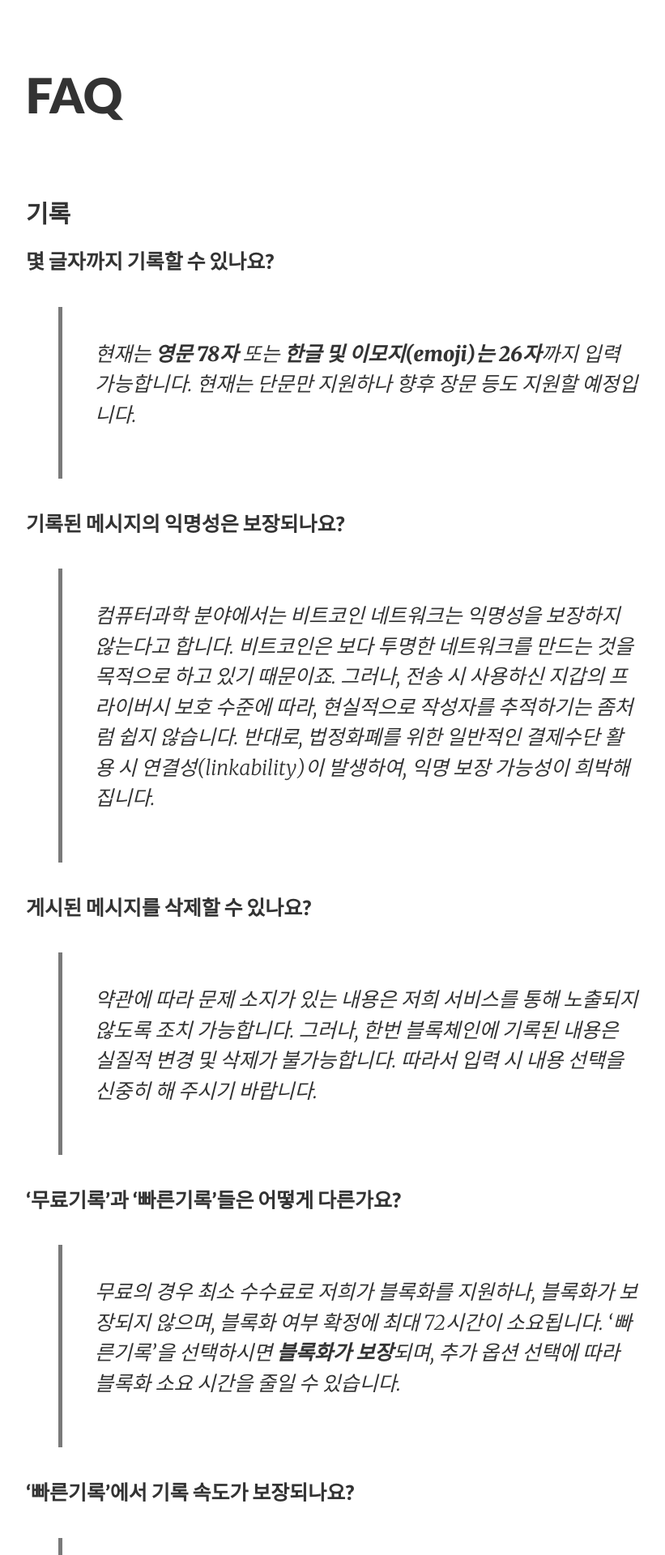
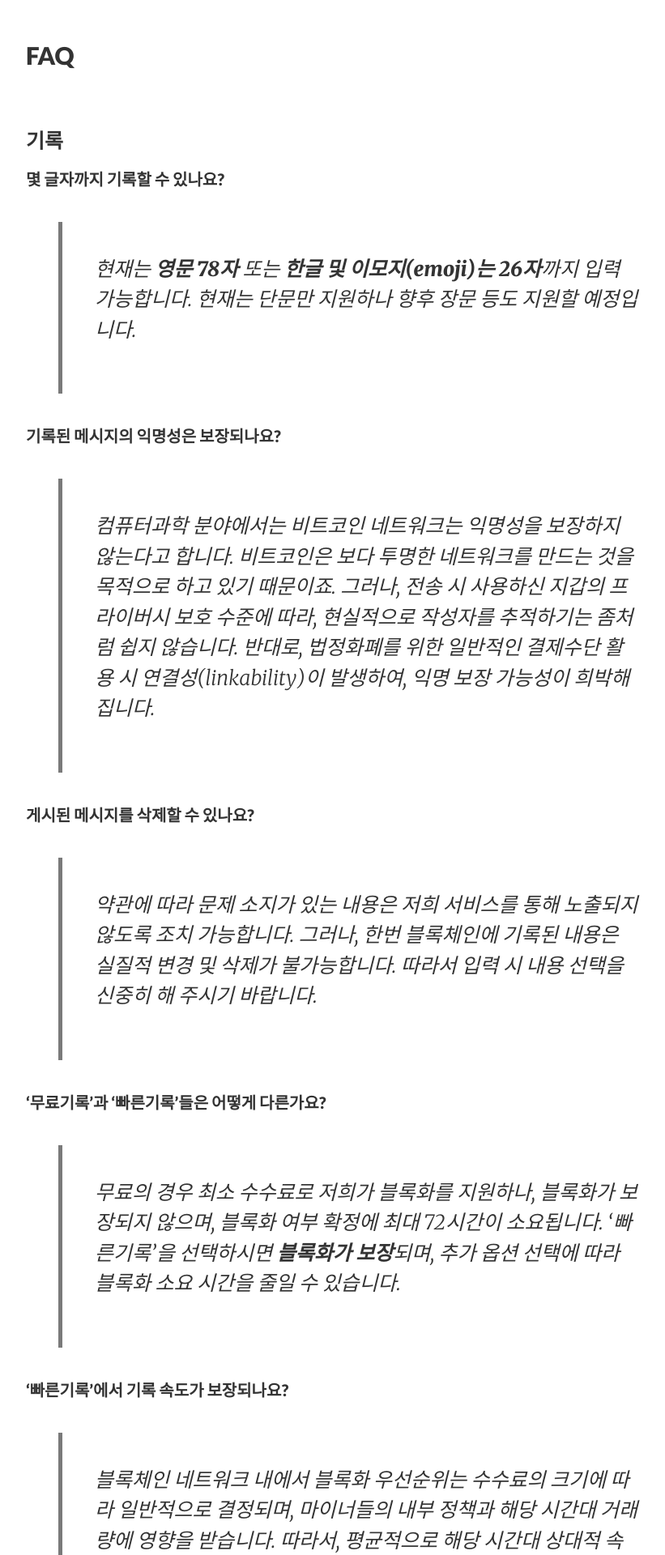
Before and after one commit to foreverit/foreverit.github.io, a Jekyll site: the page built from faq.md, in a window 1280 px wide. Shown: the top 1920 px of the page at 81% size, without its empty margins (188-1009 px from the left). Built offline with Jekyll 4.4.1, drawn with Linux system fonts in a browser that asks for light colours.

Commit message:
Update faq.md

```diff
--- a/faq.md
+++ b/faq.md
@@ -5,32 +5,32 @@ date:       2019-04-03
 summary:    포에버잇의 자주 묻는 질문을 정리했습니다.
 categories:
 ---
-# FAQ
+## FAQ
 <br>
 
-## 기록
+### 기록
 
-### 몇 글자까지 기록할 수 있나요?
+#### 몇 글자까지 기록할 수 있나요?
 
 > 현재는 **영문 78자** 또는 **한글 및 이모지\(emoji\)는 26자**까지 입력 가능합니다. 현재는 단문만 지원하나 향후 장문 등도 지원할 예정입니다.
 
-### 기록된 메시지의 익명성은 보장되나요?
+#### 기록된 메시지의 익명성은 보장되나요?
 
 > 컴퓨터과학 분야에서는 비트코인 네트워크는 익명성을 보장하지 않는다고 합니다. 비트코인은 보다 투명한 네트워크를 만드는 것을 목적으로 하고 있기 때문이죠. 그러나, 전송 시 사용하신 지갑의 프라이버시 보호 수준에 따라, 현실적으로 작성자를 추적하기는 좀처럼 쉽지 않습니다. 반대로, 법정화폐를 위한 일반적인 결제수단 활용 시 연결성\(linkability\)이 발생하여, 익명 보장 가능성이 희박해집니다.
 
-### 게시된 메시지를 삭제할 수 있나요?
+#### 게시된 메시지를 삭제할 수 있나요?
 
 > 약관에 따라 문제 소지가 있는 내용은 저희 서비스를 통해 노출되지 않도록 조치 가능합니다. 그러나, 한번 블록체인에 기록된 내용은 실질적 변경 및 삭제가 불가능합니다. 따라서 입력 시 내용 선택을 신중히 해 주시기 바랍니다.
 
-### ‘무료기록’과 ‘빠른기록’들은 어떻게 다른가요?
+#### ‘무료기록’과 ‘빠른기록’들은 어떻게 다른가요?
 
 > 무료의 경우 최소 수수료로 저희가 블록화를 지원하나, 블록화가 보장되지 않으며, 블록화 여부 확정에 최대 72시간이 소요됩니다. ‘빠른기록’을 선택하시면 **블록화가 보장**되며, 추가 옵션 선택에 따라 블록화 소요 시간을 줄일 수 있습니다.
 
-### ‘빠른기록’에서 기록 속도가 보장되나요?
+#### ‘빠른기록’에서 기록 속도가 보장되나요?
 
 > 블록체인 네트워크 내에서 블록화 우선순위는 수수료의 크기에 따라 일반적으로 결정되며, 마이너들의 내부 정책과 해당 시간대 거래량에 영향을 받습니다. 따라서, 평균적으로 해당 시간대 상대적 속도를 보장을 의미합니다. 즉, 소요 시간은 상황에 따라 수시로 변경됩니다.
 
-### '🔓메시지 전파중', '🔒블록화 진행중', '🔐블록화 완료'는 뭔가요?
+#### '🔓메시지 전파중', '🔒블록화 진행중', '🔐블록화 완료'는 뭔가요?
 <!--
 ### ‘mempool에만 존재’, ‘mining 시작’, ‘6 confirmed 이상’ 은 뭔가요?
 -->
@@ -41,24 +41,24 @@ categories:
 -->
 <br>
 
-## 결제
+### 결제
 
-### 비트코인\(BTC\) 이외의 결제 수단은 없나요?
+#### 비트코인\(BTC\) 이외의 결제 수단은 없나요?
 
 > 현재는 비트코인 블록체인 특성을 최대한 활용하려 했습니다. 다만, 사용자의 요청이 있을 경우 보편적인 결제 방식 및 다른 암호화폐도 추가 지원할 수 있습니다.
 
-### 실수로 더 많은 금액을 송금했습니다.
+#### 실수로 더 많은 금액을 송금했습니다.
 
 > <a href="https://goo.gl/HrKH6N" target="_blank">[다음 링크]</a>의 '내용'에 해당 메시지 링크를 알려주시며 저희가 확인 후 처리해 드리도록 하겠습니다. 다만, 암호화폐 특성상 송금 수수료를 제외한 금액만 환불 처리가 진행됩니다.
 
-### 암호화폐로 결제 시 수수료는 별도인가요?
+#### 암호화폐로 결제 시 수수료는 별도인가요?
 
 > 블록체인 네트워크 정책상 기본적으로 지불 금액과 더불어 소정 수수료가 별도 부과됩니다. 부과 방식과 금액은 각각의 블록체인 및 지갑별 상이한 정책을 취하고 있으므로, 사용하시는 지갑 및 각 블록체인의 정책을 참고하십시오. \(거래소 지갑의 경우 상대적으로 많은 수수료를 부과하고 있습니다.\)
 <br>
 
-## 지원환경
+### 지원환경
 
-### 어떤 환경에서 사용 가능한가요?
+#### 어떤 환경에서 사용 가능한가요?
 
 > 다음과 같은 환경에서 주로 테스트되었습니다.
 
```
